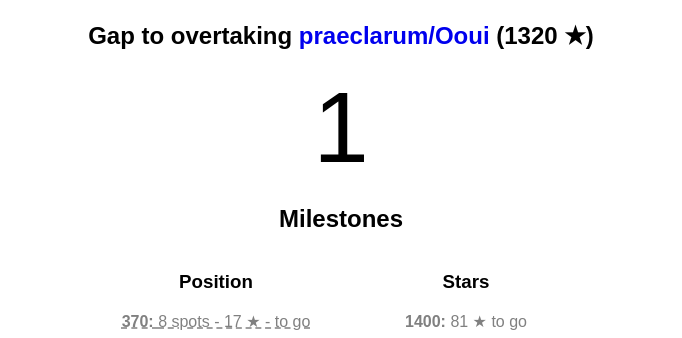
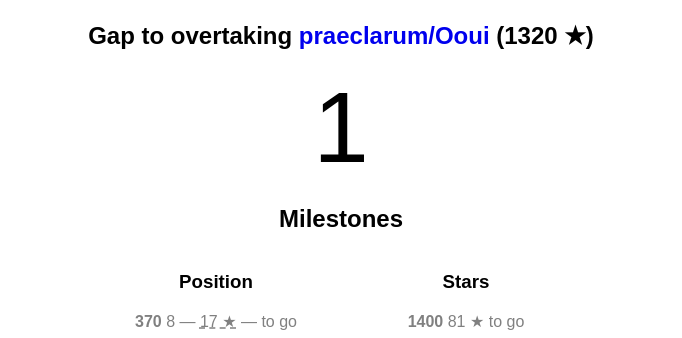
Before and after one commit to TomasHubelbauer/is4a-leaderboard, a website: page index.html in a window 1280 px wide. Shown: the part 462-800 px from the top of the page, without its empty margins (299-981 px from the left). Drawn offline with Linux system fonts and the light colour scheme.

Commit message:
Clean up the design some

```diff
--- a/index.css
+++ b/index.css
@@ -27,6 +27,9 @@ a {
 
 #positionMilestonesDiv p:first-of-type {
   color: gray;
+}
+
+#positionMilestonesDiv p:first-of-type a {
   text-decoration: underline;
   text-decoration-style: dashed;
 }
--- a/index.js
+++ b/index.js
@@ -22,36 +22,40 @@ window.addEventListener('load', async () => {
 
   const positionMilestonesDiv = document.getElementById('positionMilestonesDiv');
   const positionMilestoneGapP = document.createElement('p');
-  positionMilestoneGapP.title = json.positionMilestoneToGo.name;
   const positionMilestoneGapStrong = document.createElement('strong');
-  positionMilestoneGapStrong.textContent = json.positionMilestoneToGo.milestone + ': ';
+  positionMilestoneGapStrong.textContent = json.positionMilestoneToGo.milestone;
   positionMilestoneGapP.append(positionMilestoneGapStrong);
-  positionMilestoneGapP.append(`${json.positionMilestoneToGo.gap} spots - ${json.positionMilestoneToGo.stars - json.stars} ★ - to go`);
+  positionMilestoneGapP.append(` ${json.positionMilestoneToGo.gap} — `);
+  const contenderA = document.createElement('a');
+  contenderA.textContent = `${json.positionMilestoneToGo.stars - json.stars} ★`;
+  contenderA.title = json.positionMilestoneToGo.name;
+  positionMilestoneGapP.append(contenderA);
+  positionMilestoneGapP.append(` — to go`);
   positionMilestonesDiv.append(positionMilestoneGapP);
   const positionMilestones = Object.keys(json.positionMilestones).sort((a, b) => a.localeCompare(b));
   for (const positionMilestone of positionMilestones) {
     const milestoneP = document.createElement('p');
     const milestoneStrong = document.createElement('strong');
-    milestoneStrong.textContent = positionMilestone + ': ';
+    milestoneStrong.textContent = positionMilestone;
     milestoneP.append(milestoneStrong);
-    milestoneP.append(new Date(json.positionMilestones[positionMilestone]).toLocaleDateString());
+    milestoneP.append(' ', new Date(json.positionMilestones[positionMilestone]).toLocaleDateString());
     positionMilestonesDiv.append(milestoneP);
   }
 
   const starsMilestonesDiv = document.getElementById('starsMilestonesDiv');
   const starsMilestoneGapP = document.createElement('p');
   const starsMilestoneGapStrong = document.createElement('strong');
-  starsMilestoneGapStrong.textContent = json.starsMilestoneToGo.milestone + ': ';
+  starsMilestoneGapStrong.textContent = json.starsMilestoneToGo.milestone;
   starsMilestoneGapP.append(starsMilestoneGapStrong);
-  starsMilestoneGapP.append(`${json.starsMilestoneToGo.gap} ★ to go`);
+  starsMilestoneGapP.append(` ${json.starsMilestoneToGo.gap} ★ to go`);
   starsMilestonesDiv.append(starsMilestoneGapP);
   const starsMilestones = Object.keys(json.starsMilestones).sort((a, b) => b.localeCompare(a));
   for (const starsMilestone of starsMilestones) {
     const milestoneP = document.createElement('p');
     const milestoneStrong = document.createElement('strong');
-    milestoneStrong.textContent = starsMilestone + ': ';
+    milestoneStrong.textContent = starsMilestone;
     milestoneP.append(milestoneStrong);
-    milestoneP.append(new Date(json.starsMilestones[starsMilestone]).toLocaleDateString());
+    milestoneP.append(' ', new Date(json.starsMilestones[starsMilestone]).toLocaleDateString());
     starsMilestonesDiv.append(milestoneP);
   }
 });
```
